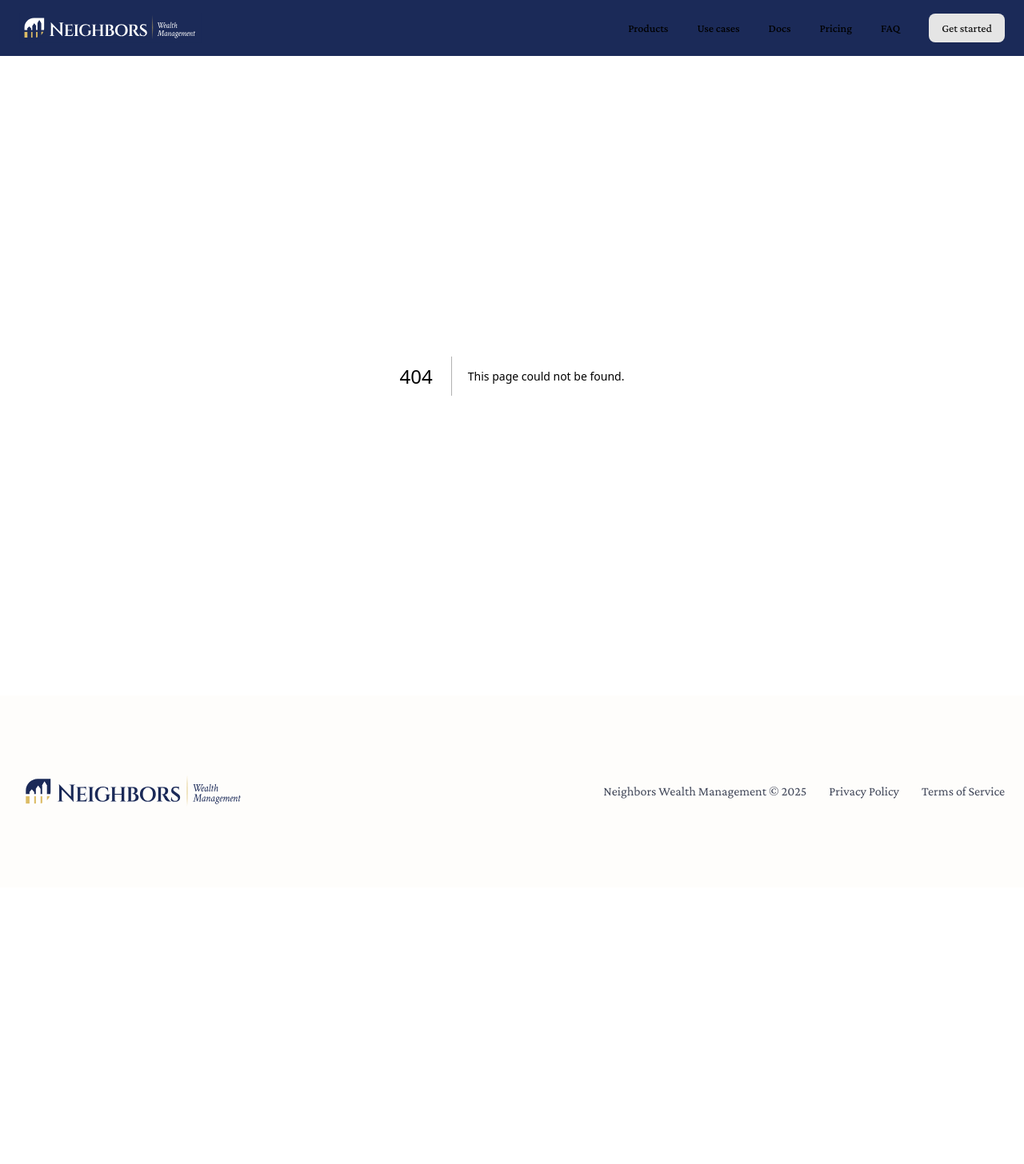
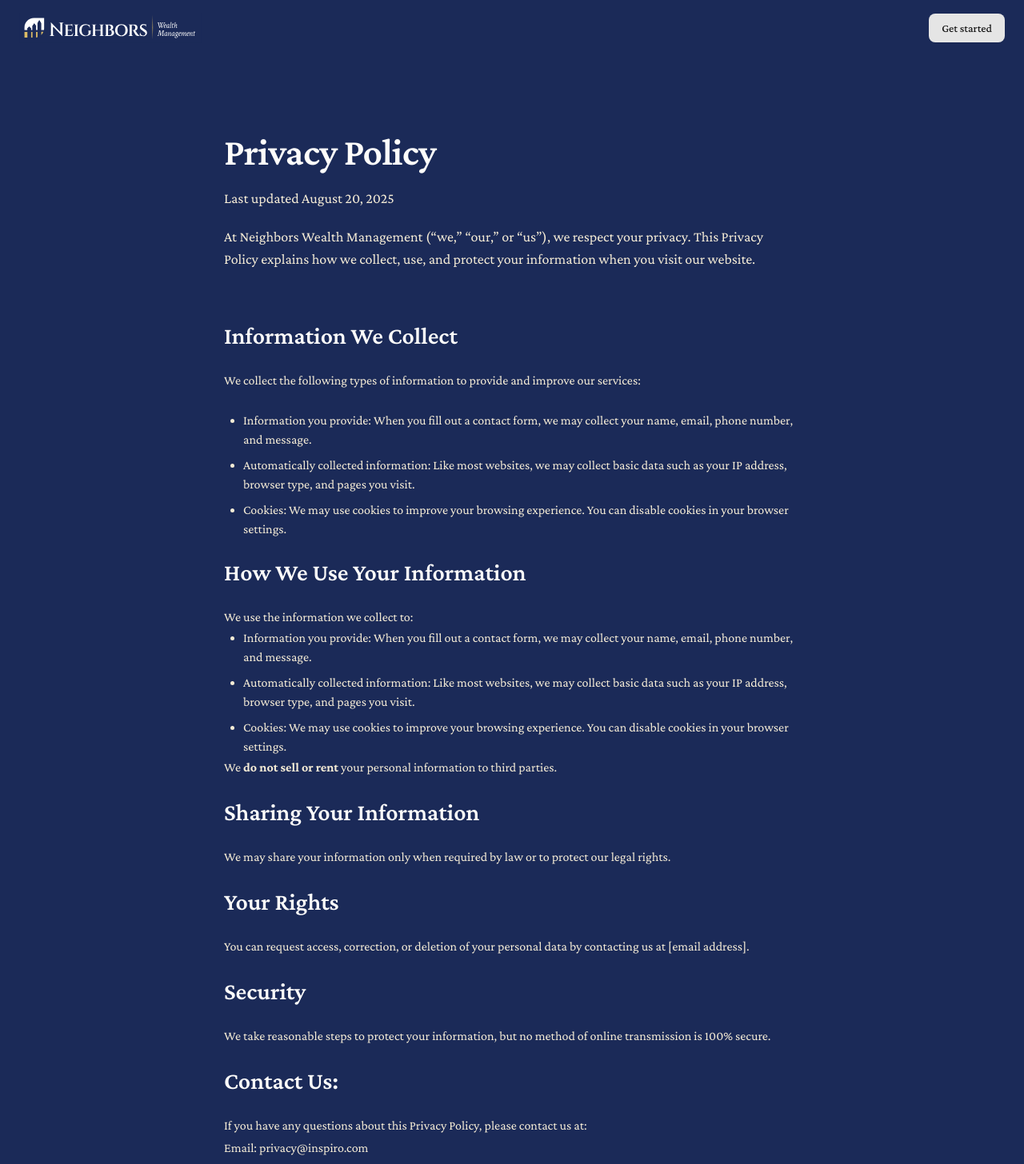
Before and after one commit to maxraffel/neighbors-homepage, a Next.js app: page /privacy in a window 1280 px wide. Before the commit this address had no page. Shown: the top 1456 px of the page at 80% size. Before the commit the page ends 1110 px from the top, so only its background shows below. Built offline with nearby package versions, Linux system fonts and the light colour scheme.

Commit message:
privacy policay and terms pages

```diff
--- /dev/null
+++ b/src/app/privacy/page.tsx
@@ -0,0 +1,8 @@
+import { PrivacyPolicy } from "@/components/PrivacyPolicy";
+
+
+export default function Privacy() {
+    return (
+        <PrivacyPolicy />
+    );
+}
--- /dev/null
+++ b/src/app/terms/page.tsx
@@ -0,0 +1,7 @@
+import { TermsOfService } from "@/components/TermsOfService";
+
+export default function Terms() {
+    return (
+        <TermsOfService />
+    );
+}
--- /dev/null
+++ b/src/components/PrivacyPolicy.tsx
@@ -0,0 +1,110 @@
+export function PrivacyPolicy() {
+  return (
+    <section
+      className="dark bg-background py-16 md:py-24 text-foreground"
+      aria-labelledby="article-title"
+    >
+      {/* Content Container - Centered with max width */}
+      <div className="dark mx-auto max-w-3xl px-6">
+        {/* Article Container with Vertical Layout */}
+        <article className="flex flex-col gap-12 md:gap-16">
+          {/* Article Header Section */}
+          <div className="flex flex-col gap-8">
+            {/* Title and Meta Information Block */}
+            <div className="flex flex-col gap-4 md:gap-5">
+
+              {/* Article Main Title */}
+              <h1 id="article-title" className="heading-xl">
+                Privacy Policy
+              </h1>
+
+              <p className="text-muted-foreground text-lg">
+                Last updated August 20, 2025
+              </p>
+
+              {/* Article Description/Summary */}
+              <p className="text-muted-foreground text-lg">
+                At Neighbors Wealth Management (“we,” “our,” or “us”), we respect your privacy. This Privacy Policy explains how we collect, use, and protect your information when you visit our website.
+              </p>
+            </div>
+          </div>
+
+          {/* Article Content Section */}
+          <div className="flex flex-col gap-6">
+
+            {/* First Section - The King's Plan */}
+            <h2
+              className="text-3xl font-semibold"
+            >
+              Information We Collect
+            </h2>
+
+            <p className="leading-7 text-muted-foreground">
+              We collect the following types of information to provide and improve our services:
+            </p>
+
+            <ul className="ml-6 list-disc space-y-2 text-muted-foreground">
+              <li>Information you provide: When you fill out a contact form, we may collect your name, email, phone number, and message.</li>
+              <li>Automatically collected information: Like most websites, we may collect basic data such as your IP address, browser type, and pages you visit.</li>
+              <li>Cookies: We may use cookies to improve your browsing experience. You can disable cookies in your browser settings.</li>
+            </ul>
+
+            <h2
+              className="text-3xl font-semibold"
+            >
+              How We Use Your Information
+            </h2>
+            <div>
+              <p className="leading-7 text-muted-foreground">
+                We use the information we collect to:
+              </p>
+              <ul className="ml-6 list-disc space-y-2 text-muted-foreground">
+                <li>Information you provide: When you fill out a contact form, we may collect your name, email, phone number, and message.</li>
+                <li>Automatically collected information: Like most websites, we may collect basic data such as your IP address, browser type, and pages you visit.</li>
+                <li>Cookies: We may use cookies to improve your browsing experience. You can disable cookies in your browser settings.</li>
+              </ul>
+              <p className="leading-7 text-muted-foreground">
+                We <strong>do not sell or rent</strong> your personal information to third parties.
+              </p>
+            </div>
+
+            <h2
+              className="text-3xl font-semibold"
+            >
+              Sharing Your Information
+            </h2>
+            <p className="leading-7 text-muted-foreground">
+              We may share your information only when required by law or to protect our legal rights.
+            </p>
+
+            <h2
+              className="text-3xl font-semibold"
+            >
+              Your Rights
+            </h2>
+            <p className="leading-7 text-muted-foreground">
+              You can request access, correction, or deletion of your personal data by contacting us at [email address].
+            </p>
+            <h2
+              className="text-3xl font-semibold"
+            >
+              Security
+            </h2>
+            <p className="leading-7 text-muted-foreground">
+              We take reasonable steps to protect your information, but no method of online transmission is 100% secure.
+            </p>
+
+            <h2
+              className="text-3xl font-semibold"
+            >
+              Contact Us:
+            </h2>
+            <p className="leading-7 text-muted-foreground">
+              If you have any questions about this Privacy Policy, please contact us at:<br></br>Email: privacy@inspiro.com<br></br>Phone: +48 123 456 789
+            </p>
+          </div>
+        </article>
+      </div>
+    </section>
+  );
+}
--- /dev/null
+++ b/src/components/TermsOfService.tsx
@@ -0,0 +1,88 @@
+export function TermsOfService() {
+  return (
+    <section
+      className="dark bg-background py-16 md:py-24 text-foreground"
+      aria-labelledby="article-title"
+    >
+      {/* Content Container - Centered with max width */}
+      <div className="dark mx-auto max-w-3xl px-6">
+        {/* Article Container with Vertical Layout */}
+        <article className="flex flex-col gap-12 md:gap-16">
+          {/* Article Header Section */}
+          <div className="flex flex-col gap-8">
+            {/* Title and Meta Information Block */}
+            <div className="flex flex-col gap-4 md:gap-5">
+
+              {/* Article Main Title */}
+              <h1 id="article-title" className="heading-xl">
+                Terms of Service
+              </h1>
+
+              <p className="text-muted-foreground text-lg">
+                Last updated August 20, 2025
+              </p>
+            </div>
+          </div>
+
+          {/* Article Content Section */}
+          <div className="flex flex-col gap-8">
+
+            <h2
+              className="text-3xl font-semibold"
+            >
+              Informational Purposes Only
+            </h2>
+
+            <p className="leading-7 text-muted-foreground">
+              The content on this website is for general informational purposes and should not be considered financial, legal, or tax advice. For personalized advice, please consult a licensed financial professional.
+            </p>
+
+            <h2
+              className="text-3xl font-semibold"
+            >
+              No Guarantee
+            </h2>
+            <p className="leading-7 text-muted-foreground">
+              While we strive for accuracy, we do not guarantee that the information on this site is complete, reliable, or up to date.
+            </p>
+
+            <h2
+              className="text-3xl font-semibold"
+            >
+              Limitation of Liability
+            </h2>
+            <p className="leading-7 text-muted-foreground">
+              Neighbors Wealth Management is not liable for any losses or damages arising from your use of this website or reliance on its content.
+            </p>
+
+            <h2
+              className="text-3xl font-semibold"
+            >
+              Third-Party Links
+            </h2>
+            <p className="leading-7 text-muted-foreground">
+              Our website may include links to other websites. We are not responsible for the content or practices of those third parties.
+            </p>
+            <h2
+              className="text-3xl font-semibold"
+            >
+              Intellectual Property
+            </h2>
+            <p className="leading-7 text-muted-foreground">
+              All content on this site, including text, images, and logos, is the property of Neighbors Wealth Management unless otherwise noted. You may not copy or reuse it without permission.
+            </p>
+
+            <h2
+              className="text-3xl font-semibold"
+            >
+              Contact Us:
+            </h2>
+            <p className="leading-7 text-muted-foreground">
+              If you have any questions about these terms, please contact us at:<br></br>Email: privacy@inspiro.com<br></br>Phone: +48 123 456 789
+            </p>
+          </div>
+        </article>
+      </div>
+    </section>
+  );
+}
--- a/src/components/contact-section-4.tsx
+++ b/src/components/contact-section-4.tsx
@@ -15,6 +15,7 @@ export function ContactSection4() {
     <section
       className="bg-background py-16 md:py-0"
       aria-labelledby="contact-heading"
+      id="contact"
     >
       <div className="flex flex-col gap-8 md:flex-row md:gap-0">
         {/* Left Column */}
--- a/src/components/footer-3.tsx
+++ b/src/components/footer-3.tsx
@@ -31,13 +31,13 @@ export function Footer3() {
             </p>
             </div>
             <Link
-              href="#"
+              href="/privacy"
               className="text-muted-foreground hover:text-foreground transition-colors"
             >
               Privacy Policy
             </Link>
             <Link
-              href="#"
+              href="/terms"
               className="text-muted-foreground hover:text-foreground transition-colors"
             >
               Terms of Service
--- a/src/components/hero-section-1.tsx
+++ b/src/components/hero-section-1.tsx
@@ -7,6 +7,16 @@ import { AspectRatio } from "@/components/ui/aspect-ratio";
 import Image from "next/image";
 
 export function HeroSection1() {
+  const scrollToContact = () => {
+    const contactElement = document.getElementById('contact');
+    if (contactElement) {
+      contactElement.scrollIntoView({
+        behavior: 'smooth',
+        block: 'start'
+      });
+    }
+  };
+
   return (
     <section
       className="dark bg-background section-padding-y"
@@ -31,7 +41,13 @@ export function HeroSection1() {
 
           {/* CTA Buttons */}
           <div className="flex flex-col gap-3 sm:flex-row">
-            <Button variant="outline" className="dark">Chat with our experts</Button>
+            <Button
+              variant="outline"
+              className="dark"
+              onClick={scrollToContact}
+            >
+              Chat with our experts
+            </Button>
           </div>
         </div>
 
--- a/src/components/lp-navbar-1.tsx
+++ b/src/components/lp-navbar-1.tsx
@@ -5,35 +5,57 @@ import { Button } from "@/components/ui/button";
 import { Menu, X } from "lucide-react";
 import { useState } from "react";
 import Link from "next/link";
+import { useRouter, usePathname } from "next/navigation";
 
-const MENU_ITEMS = [
-  { label: "Products", href: "#" },
-  { label: "Use cases", href: "#" },
-  { label: "Docs", href: "#" },
-  { label: "Pricing", href: "#" },
-  { label: "FAQ", href: "#" },
-] as const;
+// const MENU_ITEMS = [
+//   { label: "Products", href: "#" },
+//   { label: "Use cases", href: "#" },
+//   { label: "Docs", href: "#" },
+//   { label: "Pricing", href: "#" },
+//   { label: "FAQ", href: "#" },
+// ] as const;
 
-interface NavMenuItemsProps {
-  className?: string;
-}
+// interface NavMenuItemsProps {
+//   className?: string;
+// }
 
-const NavMenuItems = ({ className }: NavMenuItemsProps) => (
-  <div className={`flex flex-col gap-1 md:flex-row ${className ?? ""}`}>
-    {MENU_ITEMS.map(({ label, href }) => (
-      <Link key={label} href={href}>
-        <Button variant="ghost" className="w-full md:w-auto">
-          {label}
-        </Button>
-      </Link>
-    ))}
-  </div>
-);
+// const NavMenuItems = ({ className }: NavMenuItemsProps) => (
+//   <div className={`flex flex-col gap-1 md:flex-row ${className ?? ""}`}>
+//     {MENU_ITEMS.map(({ label, href }) => (
+//       <Link key={label} href={href}>
+//         <Button variant="ghost" className="w-full md:w-auto">
+//           {label}
+//         </Button>
+//       </Link>
+//     ))}
+//   </div>
+// );
 
 export function LpNavbar1() {
   const [isMenuOpen, setIsMenuOpen] = useState(false);
+  const router = useRouter();
+  const pathname = usePathname();
 
   const toggleMenu = () => setIsMenuOpen((prev) => !prev);
+
+  const handleGetStarted = (e: React.MouseEvent) => {
+    e.preventDefault();
+
+    // Check if we're on the homepage
+    if (pathname === '/') {
+      // Same page - smooth scroll to contact
+      const contactElement = document.getElementById('contact');
+      if (contactElement) {
+        contactElement.scrollIntoView({
+          behavior: 'smooth',
+          block: 'start'
+        });
+      }
+    } else {
+      // Different page - navigate to homepage with contact hash
+      router.push('/#contact');
+    }
+  };
 
   return (
     <nav className="dark bg-background sticky top-0 isolate z-50 py-3.5 md:py-4">
@@ -54,19 +76,15 @@ export function LpNavbar1() {
 
         {/* Desktop Navigation */}
         <div className="hidden w-full flex-row justify-end gap-5 md:flex">
-          <NavMenuItems />
-          <Link href="#">
-            <Button>Get started</Button>
-          </Link>
+          {/* <NavMenuItems /> */}
+          <Button onClick={handleGetStarted}>Get started</Button>
         </div>
 
         {/* Mobile Navigation */}
         {isMenuOpen && (
           <div className="flex w-full flex-col justify-end gap-5 pb-2.5 md:hidden">
-            <NavMenuItems />
-            <Link href="#">
-              <Button className="w-full">Get started</Button>
-            </Link>
+            {/* <NavMenuItems /> */}
+            <Button className="w-full" onClick={handleGetStarted}>Get started</Button>
           </div>
         )}
       </div>
```
